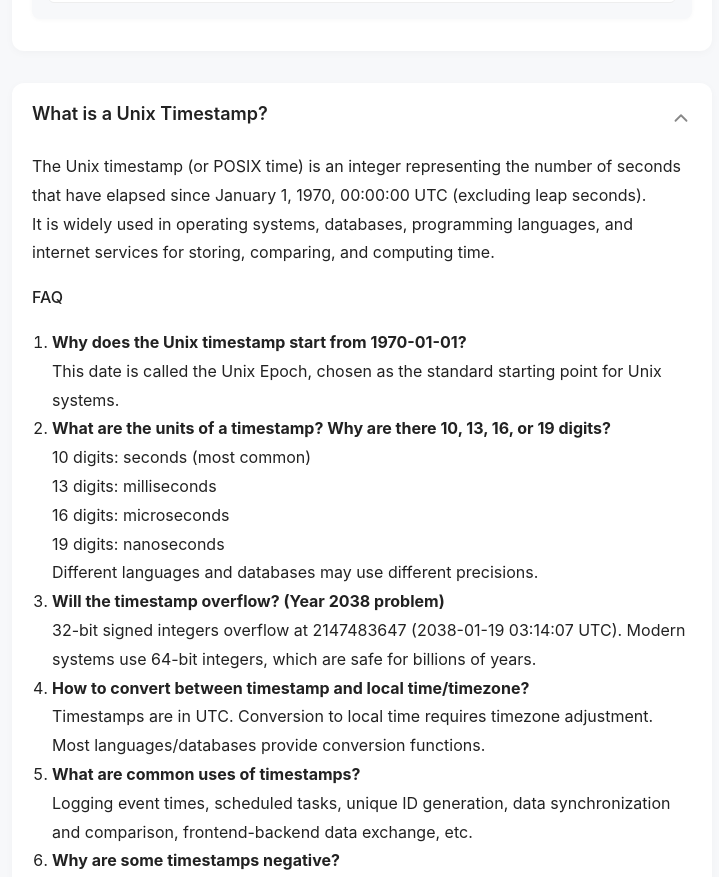
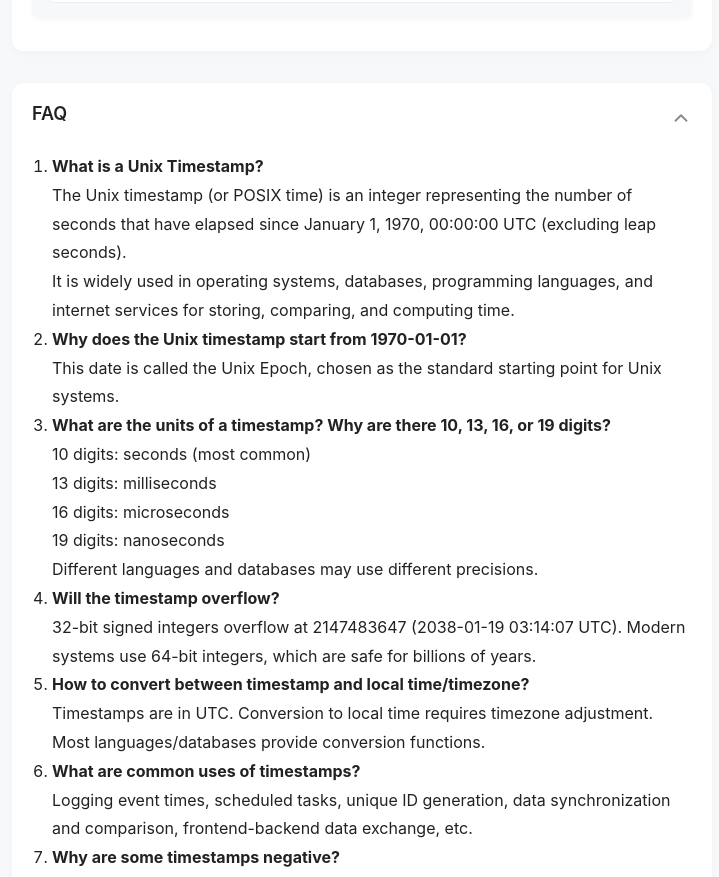
Before and after one commit to xuekeven/best-timestamp, a React (Create React App) app: page / in a window 1280 px wide. Shown: the part 2338-3215 px from the top of the page, without its empty margins (278-997 px from the left). Built offline with nearby package versions, Linux system fonts and the light colour scheme.

Commit message:
feat:优化常见问题

```diff
--- a/src/App.tsx
+++ b/src/App.tsx
@@ -318,10 +318,10 @@ function App() {
         <Section title={lang === 'zh' ? '当前时间戳（Unix Timestamp）' : 'The Current Epoch Unix Timestamp'} open={openSections.ts} onToggle={() => handleToggleSection('ts')} showToggle onMouseEnter={() => setCopyIdx('ts')} onMouseLeave={() => setCopyIdx(null)}>
           <TimestampDisplay timestamp={timestamp} copied={copied} onCopy={handleCopy} lang={lang} open={openSections.ts} />
         </Section>
-        <Section title={lang === 'zh' ? '时间戳转日期' : 'Unix Timestamp to Date'} open={openSections.toHuman} onToggle={() => handleToggleSection('toHuman')} showToggle onMouseEnter={() => setCopyIdx('toHuman')} onMouseLeave={() => setCopyIdx(null)}>
+        <Section title={lang === 'zh' ? '时间戳（Unix Timestamp）转日期' : 'Unix Timestamp to Date'} open={openSections.toHuman} onToggle={() => handleToggleSection('toHuman')} showToggle onMouseEnter={() => setCopyIdx('toHuman')} onMouseLeave={() => setCopyIdx(null)}>
           <TimestampToHuman inputTs={inputTs} setInputTs={setInputTs} handleTsToHuman={handleTsToHuman} tsError={tsError} humanTime={humanTime} gmtTime={gmtTime} localTime={localTime} relativeTime={relativeTime} lang={lang} open={openSections.toHuman} />
         </Section>
-        <Section title={lang === 'zh' ? '日期转时间戳' : 'Date to Unix Timestamp'} open={openSections.toTs} onToggle={() => handleToggleSection('toTs')} showToggle onMouseEnter={() => setCopyIdx('toTs')} onMouseLeave={() => setCopyIdx(null)}>
+        <Section title={lang === 'zh' ? '日期转时间戳（Unix Timestamp）' : 'Date to Unix Timestamp'} open={openSections.toTs} onToggle={() => handleToggleSection('toTs')} showToggle onMouseEnter={() => setCopyIdx('toTs')} onMouseLeave={() => setCopyIdx(null)}>
           <HumanToTimestamp
             inputYear={inputYear} setInputYear={setInputYear}
             inputMonth={inputMonth} setInputMonth={setInputMonth}
@@ -337,7 +337,7 @@ function App() {
         <Section title={lang === 'zh' ? '多语言代码示例' : 'Code Examples in Multiple Languages'} open={openSections.code} onToggle={() => handleToggleSection('code')} showToggle onMouseEnter={() => setCopyIdx('code')} onMouseLeave={() => setCopyIdx(null)}>
           <CodeExamples codeExamples={codeExamples} lang={lang} copyIdx={copyIdx} setCopyIdx={setCopyIdx} copiedIdx={copiedIdx} handleCopyCode={handleCopyCode} open={openSections.code} />
         </Section>
-        <Section title={lang === 'zh' ? '什么是 Unix 时间戳？' : 'What is a Unix Timestamp?'} open={openSections.intro} onToggle={() => handleToggleSection('intro')} showToggle onMouseEnter={() => setCopyIdx('intro')} onMouseLeave={() => setCopyIdx(null)}>
+        <Section title={lang === 'zh' ? '常见问题' : 'FAQ'} open={openSections.intro} onToggle={() => handleToggleSection('intro')} showToggle onMouseEnter={() => setCopyIdx('intro')} onMouseLeave={() => setCopyIdx(null)}>
           <Intro lang={lang} open={openSections.intro} />
         </Section>
       </main>
--- a/src/components/Intro.tsx
+++ b/src/components/Intro.tsx
@@ -4,19 +4,18 @@ interface IntroProps {
   lang: string;
   open: boolean;
 }
-
+// '' : 'What is a Unix Timestamp?
 const Intro: React.FC<IntroProps> = ({ lang, open }) => (
   open ? (
     <div style={{ fontSize: 16, color: '#222', lineHeight: 1.8 }}>
       {lang === 'zh'
         ? (
           <>
-            <p>Unix 时间戳（Unix timestamp），又称 POSIX 时间，是一种以整数表示时间的方法。它定义为自 1970 年 1 月 1 日 00:00:00 UTC（协调世界时）以来经过的总秒数（不包括闰秒）。<br/>这种表示方式广泛应用于操作系统、数据库、编程语言和互联网服务中，便于时间的存储、比较和计算。</p>
-            <div style={{margin:'16px 0 8px 0',fontWeight:500}}>常见问题（FAQ）</div>
             <ol style={{paddingLeft:20}}>
+              <li><b>什么是 Unix 时间戳？</b><br/>Unix 时间戳（Unix timestamp），又称 POSIX 时间，是一种以整数表示时间的方法。它定义为自 1970 年 1 月 1 日 00:00:00 UTC（协调世界时）以来经过的总秒数（不包括闰秒）。<br/>这种表示方式广泛应用于操作系统、数据库、编程语言和互联网服务中，便于时间的存储、比较和计算。</li>
               <li><b>为什么 Unix 时间戳以 1970 年 1 月 1 日为起点？</b><br/>1970 年 1 月 1 日 00:00:00 UTC 被称为“Unix 纪元”（Epoch），是 Unix 系统设计时选定的标准起点。所有的时间戳都是以这个时间为基准计算的。</li>
               <li><b>时间戳的单位是什么？为什么有 10 位、13 位、16 位、19 位？</b><br/>10 位：秒（最常见）<br/>13 位：毫秒<br/>16 位：微秒<br/>19 位：纳秒<br/>不同的编程语言和数据库可能采用不同的精度，使用时需注意单位。</li>
-              <li><b>时间戳会溢出吗？（Year 2038 问题）</b><br/>32 位有符号整数的最大值为 2147483647（对应 2038-01-19 03:14:07 UTC），超过后会溢出，称为“2038 问题”。现代系统多已采用 64 位整数，足以表示数十亿年。</li>
+              <li><b>时间戳会溢出吗？</b><br/>32 位有符号整数的最大值为 2147483647（对应 2038-01-19 03:14:07 UTC），超过后会溢出，称为“2038 问题”。现代系统多已采用 64 位整数，足以表示数十亿年。</li>
               <li><b>时间戳如何与本地时间、时区转换？</b><br/>时间戳本身是 UTC 时间。转换为本地时间时，需根据本地时区进行调整。大多数编程语言和数据库都提供了相关的转换函数。</li>
               <li><b>时间戳有哪些常见用途？</b><br/>记录事件发生时间、定时任务、唯一 ID 生成、数据同步与比较、前后端数据交互等。</li>
               <li><b>为什么有的时间戳是负数？</b><br/>负数时间戳表示 1970 年 1 月 1 日之前的时间。例如 -1 表示 1969-12-31 23:59:59 UTC。</li>
@@ -25,12 +24,11 @@ const Intro: React.FC<IntroProps> = ({ lang, open }) => (
           </>
         ) : (
           <>
-            <p>The Unix timestamp (or POSIX time) is an integer representing the number of seconds that have elapsed since January 1, 1970, 00:00:00 UTC (excluding leap seconds).<br/>It is widely used in operating systems, databases, programming languages, and internet services for storing, comparing, and computing time.</p>
-            <div style={{margin:'16px 0 8px 0',fontWeight:500}}>FAQ</div>
             <ol style={{paddingLeft:20}}>
+              <li><b>What is a Unix Timestamp?</b><br/>The Unix timestamp (or POSIX time) is an integer representing the number of seconds that have elapsed since January 1, 1970, 00:00:00 UTC (excluding leap seconds).<br/>It is widely used in operating systems, databases, programming languages, and internet services for storing, comparing, and computing time.</li>
               <li><b>Why does the Unix timestamp start from 1970-01-01?</b><br/>This date is called the Unix Epoch, chosen as the standard starting point for Unix systems.</li>
               <li><b>What are the units of a timestamp? Why are there 10, 13, 16, or 19 digits?</b><br/>10 digits: seconds (most common)<br/>13 digits: milliseconds<br/>16 digits: microseconds<br/>19 digits: nanoseconds<br/>Different languages and databases may use different precisions.</li>
-              <li><b>Will the timestamp overflow? (Year 2038 problem)</b><br/>32-bit signed integers overflow at 2147483647 (2038-01-19 03:14:07 UTC). Modern systems use 64-bit integers, which are safe for billions of years.</li>
+              <li><b>Will the timestamp overflow? </b><br/>32-bit signed integers overflow at 2147483647 (2038-01-19 03:14:07 UTC). Modern systems use 64-bit integers, which are safe for billions of years.</li>
               <li><b>How to convert between timestamp and local time/timezone?</b><br/>Timestamps are in UTC. Conversion to local time requires timezone adjustment. Most languages/databases provide conversion functions.</li>
               <li><b>What are common uses of timestamps?</b><br/>Logging event times, scheduled tasks, unique ID generation, data synchronization and comparison, frontend-backend data exchange, etc.</li>
               <li><b>Why are some timestamps negative?</b><br/>Negative timestamps represent times before 1970-01-01 UTC.</li>
```
